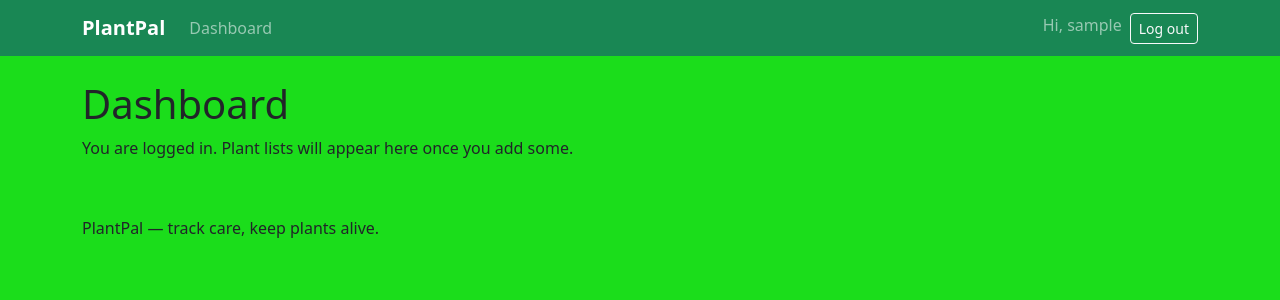
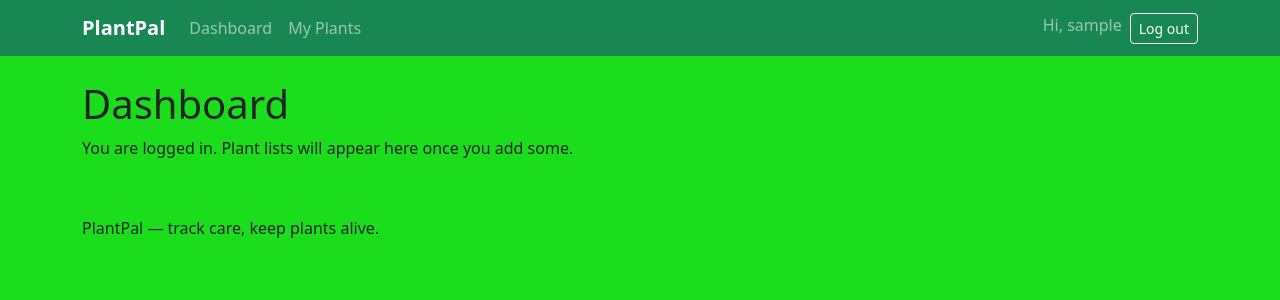
Before and after one commit to Blitzgeist-69/plantpal, a Django app: page /dashboard/ in a window 1280 px wide. Shown: the top 300 px of the page. Run offline with Django 4.2, Linux system fonts and the light colour scheme; the visitor is signed in with stand-in values (Sample User, id 1).

Commit message:
Add my Plants logged in nav to base.html

```diff
--- a/templates/base.html
+++ b/templates/base.html
@@ -35,6 +35,9 @@
                             {% if user.is_authenticated %}
                                 <li class="nav-item">
                                     <a class="nav-link" href="{% url 'plants:dashboard' %}">Dashboard</a>
+                                </li>
+                                <li class="nav-item">
+                                    <a class="nav-link" href="{% url 'plants:plant_list' %}">My Plants</a>
                                 </li>
                             {% endif %}
                         </ul>
```
